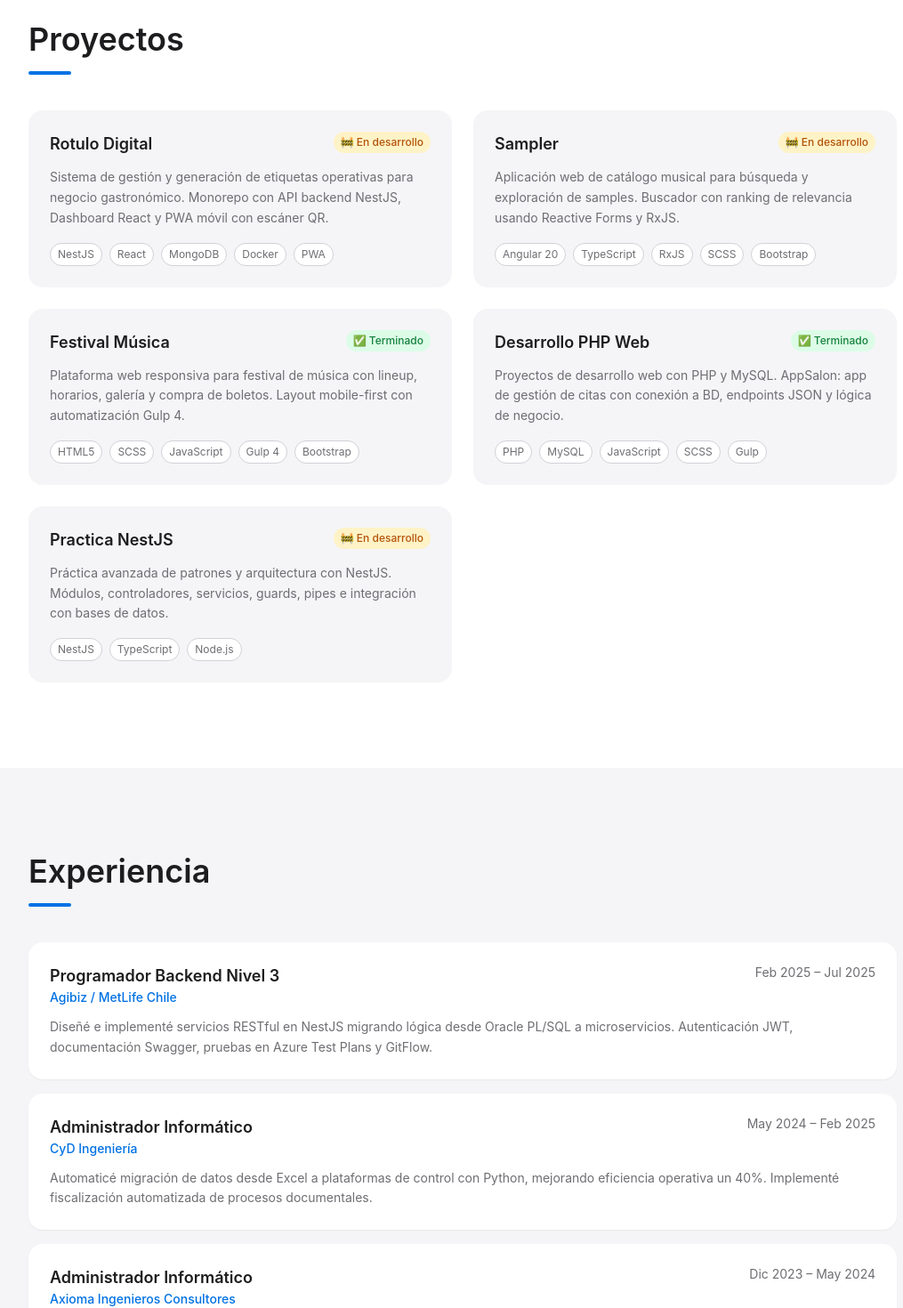
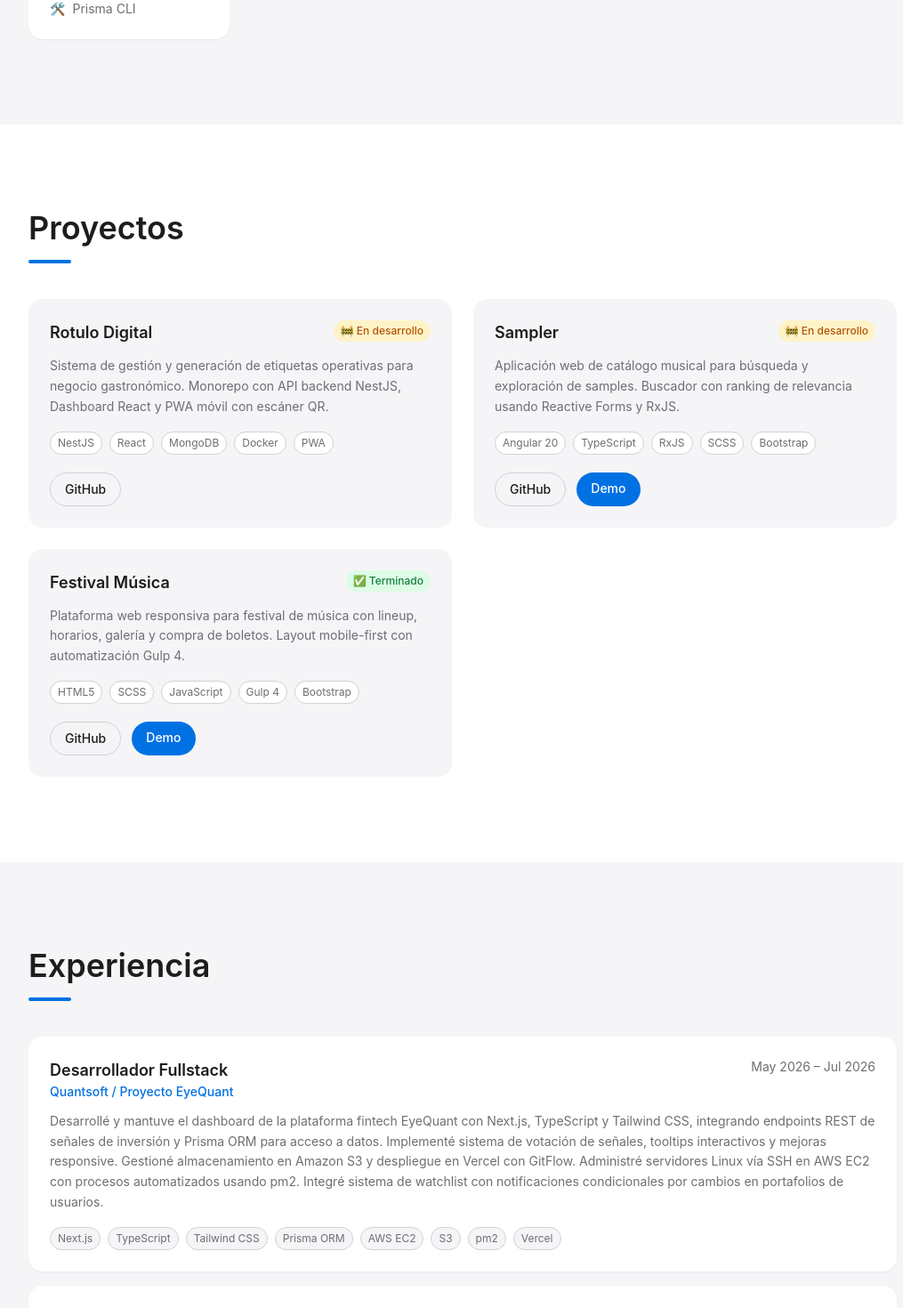
Before and after one commit to lucciano12/portafolio, a Next.js app: page / in a window 1280 px wide. Shown: the part 1959-3429 px from the top of the page at 89% size, without its empty margins (120-1135 px from the left). Built offline with nearby package versions, Linux system fonts and the light colour scheme.

Commit message:
feat: remove PHP and NestJS practice projects from portfolio

```diff
--- a/app/layout.tsx
+++ b/app/layout.tsx
@@ -4,7 +4,7 @@ import { Analytics } from '@vercel/analytics/next'
 
 export const metadata: Metadata = {
   title: 'Lucciano Prado — Full Stack Developer',
-  description: 'Portafolio profesional de Lucciano Prado, Ingeniero Civil Informático y Full Stack Developer especializado en NestJS, TypeScript, Angular y React.',
+  description: 'Portafolio profesional de Lucciano Prado, Ingeniero Civil Informático y Full Stack Developer especializado en TypeScript, NestJS, Node.js y React con experiencia en AWS y arquitecturas de microservicios.',
   keywords: ['Full Stack Developer', 'NestJS', 'TypeScript', 'Angular', 'React', 'Chile'],
   authors: [{ name: 'Lucciano Prado' }],
   openGraph: {
--- a/components/Contact.tsx
+++ b/components/Contact.tsx
@@ -16,13 +16,22 @@ export default function Contact() {
             <span>prado.lucciano@gmail.com</span>
           </a>
           <a
-            href="https://www.linkedin.com/in/lucciano-prado-estivill-813973156"
+            href="https://www.linkedin.com/in/luccianoprado/"
             target="_blank"
             rel="noopener noreferrer"
             className="flex items-center justify-center gap-2 border border-[#d2d2d7] text-[#1d1d1f] px-8 py-4 rounded-full text-sm font-medium hover:border-[#0071e3] hover:text-[#0071e3] transition-colors"
           >
             <span>💼</span>
             <span>LinkedIn</span>
+          </a>
+          <a
+            href="https://github.com/lucciano12"
+            target="_blank"
+            rel="noopener noreferrer"
+            className="flex items-center justify-center gap-2 border border-[#d2d2d7] text-[#1d1d1f] px-8 py-4 rounded-full text-sm font-medium hover:border-[#0071e3] hover:text-[#0071e3] transition-colors"
+          >
+            <span>🐙</span>
+            <span>GitHub</span>
           </a>
         </div>
       </div>
--- a/components/Experience.tsx
+++ b/components/Experience.tsx
@@ -1,4 +1,19 @@
-const experience = [
+type ExperienceItem = {
+  company: string
+  role: string
+  period: string
+  description: string
+  tags?: string[]
+}
+
+const experience: ExperienceItem[] = [
+  {
+    company: 'Quantsoft / Proyecto EyeQuant',
+    role: 'Desarrollador Fullstack',
+    period: 'May 2026 – Jul 2026',
+    description: 'Desarrollé y mantuve el dashboard de la plataforma fintech EyeQuant con Next.js, TypeScript y Tailwind CSS, integrando endpoints REST de señales de inversión y Prisma ORM para acceso a datos. Implementé sistema de votación de señales, tooltips interactivos y mejoras responsive. Gestioné almacenamiento en Amazon S3 y despliegue en Vercel con GitFlow. Administré servidores Linux vía SSH en AWS EC2 con procesos automatizados usando pm2. Integré sistema de watchlist con notificaciones condicionales por cambios en portafolios de usuarios.',
+    tags: ['Next.js', 'TypeScript', 'Tailwind CSS', 'Prisma ORM', 'AWS EC2', 'S3', 'pm2', 'Vercel'],
+  },
   {
     company: 'Agibiz / MetLife Chile',
     role: 'Programador Backend Nivel 3',
@@ -42,6 +57,15 @@ export default function Experience() {
                 <span className="text-sm text-[#6e6e73] mt-1 md:mt-0 shrink-0">{exp.period}</span>
               </div>
               <p className="text-sm text-[#6e6e73] leading-relaxed mt-3">{exp.description}</p>
+              {exp.tags && exp.tags.length > 0 && (
+                <div className="flex flex-wrap gap-2 mt-4">
+                  {exp.tags.map((tech) => (
+                    <span key={tech} className="text-xs bg-[#f5f5f7] border border-[#d2d2d7] text-[#6e6e73] px-2 py-1 rounded-full">
+                      {tech}
+                    </span>
+                  ))}
+                </div>
+              )}
             </div>
           ))}
         </div>
--- a/components/Projects.tsx
+++ b/components/Projects.tsx
@@ -4,6 +4,7 @@ const projects = [
     description: 'Sistema de gestión y generación de etiquetas operativas para negocio gastronómico. Monorepo con API backend NestJS, Dashboard React y PWA móvil con escáner QR.',
     stack: ['NestJS', 'React', 'MongoDB', 'Docker', 'PWA'],
     url: 'https://github.com/lucciano12/Rotulo-digital',
+    demo: null,
     status: 'wip',
   },
   {
@@ -11,6 +12,7 @@ const projects = [
     description: 'Aplicación web de catálogo musical para búsqueda y exploración de samples. Buscador con ranking de relevancia usando Reactive Forms y RxJS.',
     stack: ['Angular 20', 'TypeScript', 'RxJS', 'SCSS', 'Bootstrap'],
     url: 'https://github.com/lucciano12/Sampler',
+    demo: 'https://sampler-lp.vercel.app',
     status: 'wip',
   },
   {
@@ -18,21 +20,8 @@ const projects = [
     description: 'Plataforma web responsiva para festival de música con lineup, horarios, galería y compra de boletos. Layout mobile-first con automatización Gulp 4.',
     stack: ['HTML5', 'SCSS', 'JavaScript', 'Gulp 4', 'Bootstrap'],
     url: 'https://github.com/lucciano12/Festival-musica',
+    demo: 'https://festival-musica-lp.vercel.app',
     status: 'done',
-  },
-  {
-    title: 'Desarrollo PHP Web',
-    description: 'Proyectos de desarrollo web con PHP y MySQL. AppSalon: app de gestión de citas con conexión a BD, endpoints JSON y lógica de negocio.',
-    stack: ['PHP', 'MySQL', 'JavaScript', 'SCSS', 'Gulp'],
-    url: 'https://github.com/lucciano12/desarrollo-php-web',
-    status: 'done',
-  },
-  {
-    title: 'Practica NestJS',
-    description: 'Práctica avanzada de patrones y arquitectura con NestJS. Módulos, controladores, servicios, guards, pipes e integración con bases de datos.',
-    stack: ['NestJS', 'TypeScript', 'Node.js'],
-    url: 'https://github.com/lucciano12/Practica-NestJS',
-    status: 'wip',
   },
 ]
 
@@ -44,11 +33,8 @@ export default function Projects() {
         <div className="w-12 h-1 bg-[#0071e3] mb-10 rounded"></div>
         <div className="grid md:grid-cols-2 gap-6">
           {projects.map((project) => (
-            <a
+            <div
               key={project.title}
-              href={project.url}
-              target="_blank"
-              rel="noopener noreferrer"
               className="group block bg-[#f5f5f7] rounded-2xl p-6 hover:shadow-md transition-shadow"
             >
               <div className="flex justify-between items-start mb-3">
@@ -73,7 +59,27 @@ export default function Projects() {
                   </span>
                 ))}
               </div>
-            </a>
+              <div className="flex flex-wrap gap-3 mt-5">
+                <a
+                  href={project.url}
+                  target="_blank"
+                  rel="noopener noreferrer"
+                  className="border border-[#d2d2d7] text-[#1d1d1f] px-4 py-2 rounded-full text-sm font-medium hover:border-[#0071e3] hover:text-[#0071e3] transition-colors"
+                >
+                  GitHub
+                </a>
+                {project.demo && (
+                  <a
+                    href={project.demo}
+                    target="_blank"
+                    rel="noopener noreferrer"
+                    className="bg-[#0071e3] text-white px-4 py-2 rounded-full text-sm font-medium hover:bg-[#0077ed] transition-colors"
+                  >
+                    Demo
+                  </a>
+                )}
+              </div>
+            </div>
           ))}
         </div>
       </div>
--- a/components/Stack.tsx
+++ b/components/Stack.tsx
@@ -5,6 +5,7 @@ const stack = {
     { name: 'PHP', emoji: '🐘' },
     { name: 'Python', emoji: '🐍' },
     { name: 'Spring Boot', emoji: '🍃' },
+    { name: 'Prisma ORM', emoji: '🔺' },
   ],
   Frontend: [
     { name: 'Angular', emoji: '🔴' },
@@ -12,6 +13,7 @@ const stack = {
     { name: 'TypeScript', emoji: '🔷' },
     { name: 'SCSS', emoji: '🎨' },
     { name: 'Tailwind CSS', emoji: '💨' },
+    { name: 'Next.js', emoji: '▲' },
   ],
   'Bases de Datos': [
     { name: 'PostgreSQL', emoji: '🐘' },
@@ -24,6 +26,13 @@ const stack = {
     { name: 'AWS', emoji: '☁️' },
     { name: 'Azure DevOps', emoji: '🔵' },
     { name: 'Git / GitFlow', emoji: '🌿' },
+    { name: 'pm2', emoji: '🔄' },
+    { name: 'Vercel', emoji: '🚀' },
+  ],
+  Herramientas: [
+    { name: 'Swagger', emoji: '📄' },
+    { name: 'Postman', emoji: '📮' },
+    { name: 'Prisma CLI', emoji: '🛠️' },
   ],
 }
 
```
